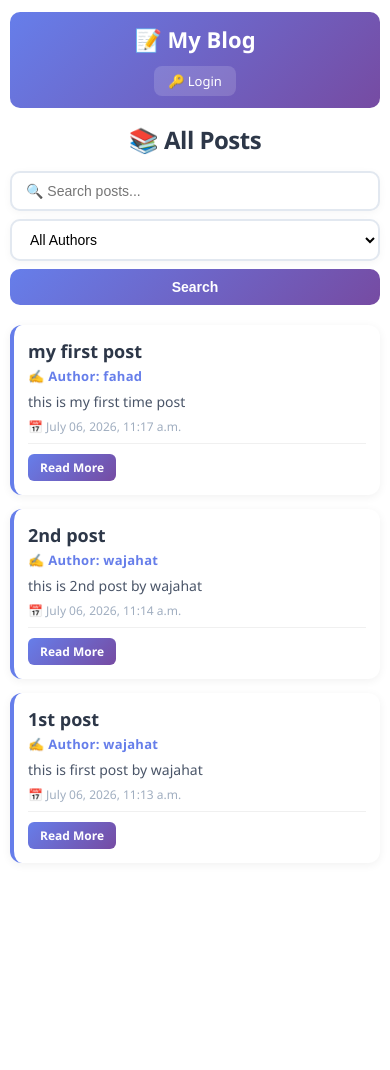
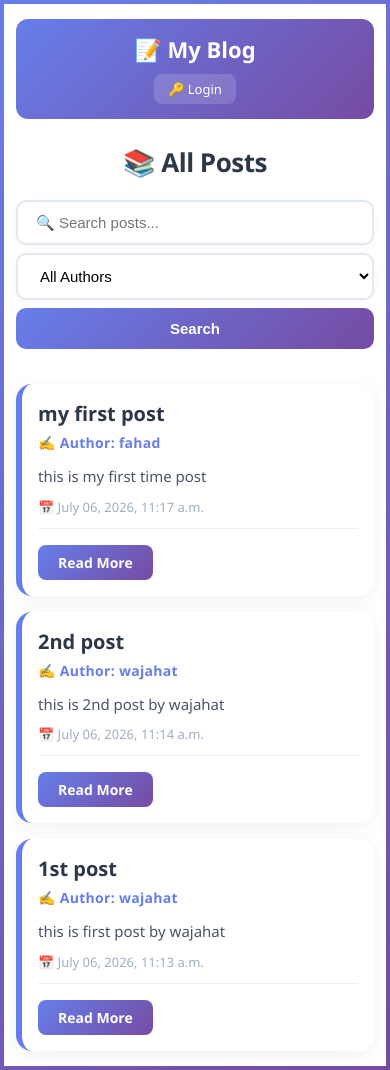
Before and after one commit to Fahad871-dev/blogproj, a Django app: page / in a window 390 px wide. Before the commit the page ends 863 px from the top, so only its background shows below. Run offline with Django 5.2, Linux system fonts and the light colour scheme; data comes from the database, SQL or seed files in the repository.

Commit message:
home css

```diff
--- a/posts/templates/posts/home.html
+++ b/posts/templates/posts/home.html
@@ -16,7 +16,7 @@
         min-height: 100vh;
         display: flex;
         justify-content: center;
-            align-items: center;
+        align-items: stretch; /* ✅ FULL HEIGHT */
         margin: 0;
         padding: 20px;
     }
@@ -28,6 +28,8 @@
         background: white;
         border-radius: 20px;
         box-shadow: 0 20px 60px rgba(0,0,0,0.3);
+        /* ✅ Height auto rahegi, content ke hisaab se */
+        height: auto;
     }
 
     /* Navigation */
@@ -40,20 +42,22 @@
         border-radius: 12px;
         color: white;
         margin-bottom: 25px;
-            flex-wrap: wrap;
+        flex-wrap: wrap; /* ✅ Wrap allow hai */
     }
 
     .nav h1 {
         font-size: 24px;
         margin: 0;
         color: white;
+        flex-shrink: 0; /* ✅ Shrink nahi hoga */
     }
 
     .nav-right {
         display: flex;
         align-items: center;
         gap: 15px;
-            flex-wrap: wrap;
+        flex-wrap: wrap; /* ✅ Wrap allow hai */
+        justify-content: flex-end;
     }
 
     .nav a {
@@ -264,146 +268,86 @@
         text-decoration: underline;
     }
 
-        /* Responsive */
-/* ===== MOBILE RESPONSIVE (SIRF EK QUERY) ===== */
+    /* =============================================
+       MOBILE RESPONSIVE (Sirf Mobile Ke Liye)
+       ============================================= */
     @media (max-width: 768px) {
         body {
-        padding: 0 !important;
-        margin: 0 !important;
-        min-height: 100vh;
-        align-items: flex-start !important;
-        background: linear-gradient(135deg, #667eea 0%, #764ba2 100%) !important;
+            padding: 4px !important; /* ✅ Sirf 4px gap */
+            align-items: stretch !important; /* ✅ Full height */
         }
 
         .container {
-        padding: 12px 10px !important;
-        margin: 0 !important;
+            padding: 15px 12px !important;
             border-radius: 0 !important;
-        width: 100% !important;
-        max-width: 100% !important;
-        min-height: 100vh !important;
-        background: white !important;
             box-shadow: none !important;
+            height: auto !important;
+            min-height: 100vh !important; /* ✅ Full height */
         }
 
+        /* ✅ NAVIGATION: Right items neechy row mein */
         .nav {
             flex-direction: column !important;
             align-items: stretch !important;
             text-align: center !important;
-        padding: 12px !important;
-        border-radius: 10px !important;
-        margin-bottom: 15px !important;
-        gap: 8px !important;
-        background: linear-gradient(135deg, #667eea 0%, #764ba2 100%) !important;
+            gap: 10px !important;
         }
 
         .nav h1 {
+            text-align: center !important;
             font-size: 22px !important;
-        margin-bottom: 4px !important;
-        color: white !important;
         }
 
         .nav-right {
-        display: flex !important;
+            justify-content: center !important;
             flex-wrap: wrap !important;
-        justify-content: center !important;
             gap: 8px !important;
         }
 
+        .nav .welcome {
+            width: 100% !important;
+            text-align: center !important;
+        }
+
         .nav a, .nav .logout-btn {
+            font-size: 13px !important;
             padding: 6px 14px !important;
-        font-size: 13px !important;
-        border-radius: 8px !important;
-        color: white !important;
+        }
+
+        /* ✅ SEARCH FORM: Stack */
+        .search-form {
+            flex-direction: column !important;
+            gap: 8px !important;
+        }
+
+        .search-form input,
+        .search-form select,
+        .search-form button {
+            width: 100% !important;
+            min-width: unset !important;
+            flex: none !important;
+        }
+
+        /* ✅ POSTS: Compact */
+        .posts-grid {
+            gap: 16px !important;
+        }
+
+        .post {
+            padding: 16px !important;
+        }
+
+        .post h2 {
+            font-size: 20px !important;
+        }
+
+        .post .content {
+            font-size: 15px !important;
         }
 
         .page-title {
-        font-size: 24px !important;
-        margin-bottom: 15px !important;
-        text-align: center !important;
-        color: #2d3748 !important;
-    }
-
-    .search-form {
-        display: flex !important;
-        flex-direction: column !important;
-        gap: 8px !important;
+            font-size: 26px !important;
             margin-bottom: 20px !important;
-    }
-
-    .search-form input[type="text"] {
-        width: 100% !important;
-        padding: 10px 14px !important;
-        font-size: 14px !important;
-        border-radius: 10px !important;
-        order: 1 !important;
-    }
-
-    .search-form select {
-        width: 100% !important;
-        padding: 10px 14px !important;
-        font-size: 14px !important;
-        border-radius: 10px !important;
-        order: 2 !important;
-    }
-
-    .search-form button {
-        width: 100% !important;
-        padding: 10px !important;
-        font-size: 14px !important;
-        border-radius: 10px !important;
-        order: 3 !important;
-    }
-
-    .posts-grid {
-        gap: 14px !important;
-        margin-top: 5px !important;
-    }
-
-    .post {
-        padding: 14px 14px !important;
-        border-left-width: 4px !important;
-        border-radius: 12px !important;
-        box-shadow: 0 2px 10px rgba(0,0,0,0.06) !important;
-    }
-
-    .post h2 {
-        font-size: 18px !important;
-        margin-bottom: 4px !important;
-    }
-
-    .post .author {
-        font-size: 13px !important;
-        margin-bottom: 4px !important;
-    }
-
-    .post .content {
-        font-size: 14px !important;
-        margin: 6px 0 !important;
-        line-height: 1.5 !important;
-    }
-
-    .post .meta {
-        font-size: 12px !important;
-        margin-bottom: 10px !important;
-        padding-bottom: 8px !important;
-    }
-
-    .post .actions {
-        display: flex !important;
-        flex-wrap: wrap !important;
-        gap: 6px !important;
-    }
-
-    .post .btn {
-        padding: 5px 12px !important;
-        font-size: 12px !important;
-        border-radius: 6px !important;
-    }
-
-    .no-posts {
-        padding: 25px 15px !important;
-        font-size: 15px !important;
         }
     }
 </style>
```
Also changed, not shown: posts/templates/posts/home.css (added). Lines whose indentation alone changed are shown as unchanged.
